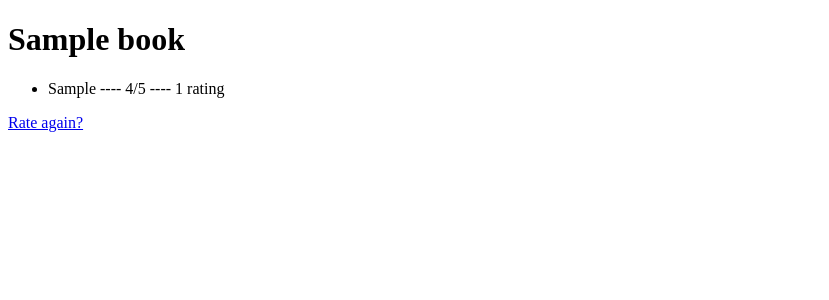
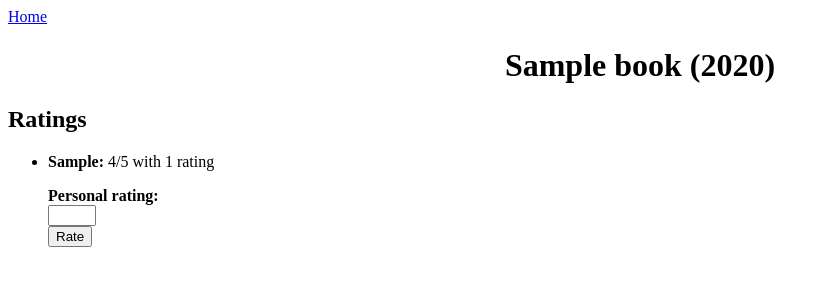
Before and after one commit to raul23/EbookManager, a Django app: template ebook_manager/templates/ebook_manager/book_ratings.html in a window 1280 px wide. Shown: the top 300 px of the page, without its empty margins (0-829 px from the left). Run offline with Django 3.2, Linux system fonts and the light colour scheme; the template is opened without the code that fills it: most values are stand-ins (such as "Sample title", 1, 10 or a date in 2020).

Commit message:
book_ratings.html: add Home link and form for adding personal rating

```diff
--- a/ebook_manager/templates/ebook_manager/book_ratings.html
+++ b/ebook_manager/templates/ebook_manager/book_ratings.html
@@ -5,14 +5,26 @@
     <title>Book ratings</title>
 </head>
 <body>
+<a href="{% url 'ebook-manager:index' %}">Home</a>
 
-<h1>{{ book.title }}</h1>
+<h1 style="text-align:center">{{ book.title }} ({{ book.pub_year }})</h1>
+
+{% if error_message %}<p><strong>{{ error_message }}</strong></p>{% endif %}
+
+<h2>Ratings</h2>
 <ul>
 {% for rating in book.rating_set.all %}
-<li>{{ rating.get_source_display }} ---- {{  rating.avg_rating|floatformat:-1 }}/5 ---- {{ rating.nb_ratings }} rating{{ rating.nb_ratings|pluralize }}</li>
+    <li><b>{{ rating.get_source_display }}:</b> {{  rating.avg_rating|floatformat:-1 }}/5 with {{ rating.nb_ratings }} rating{{ rating.nb_ratings|pluralize }}</li>
 {% endfor %}
 </ul>
-
-<a href="{% url 'ebook-manager:book_detail' book.book_id %}">Rate again?</a>
+<div style="padding-left:40px;">
+<form action="{% url 'ebook-manager:rate' book.book_id %}" method="post">
+    {% csrf_token %}
+    <label for="id_rating"><b>Personal rating:</b></label><br>
+    <input type="number" name="rating" id="id_rating" min="1" max="5">
+    <br>
+    <input type="submit" value="Rate">
+</form>
+</div>
 </body>
 </html>
```
